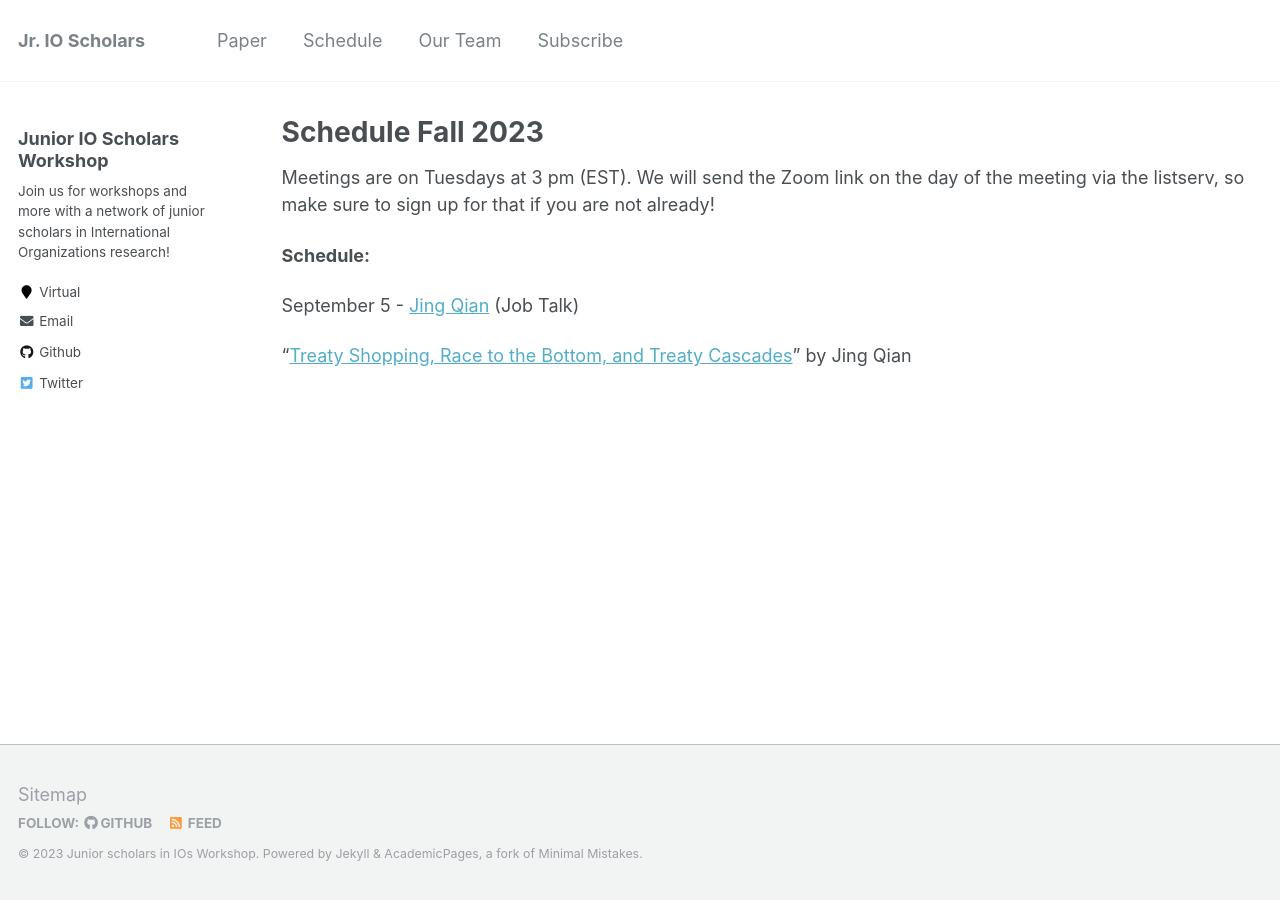
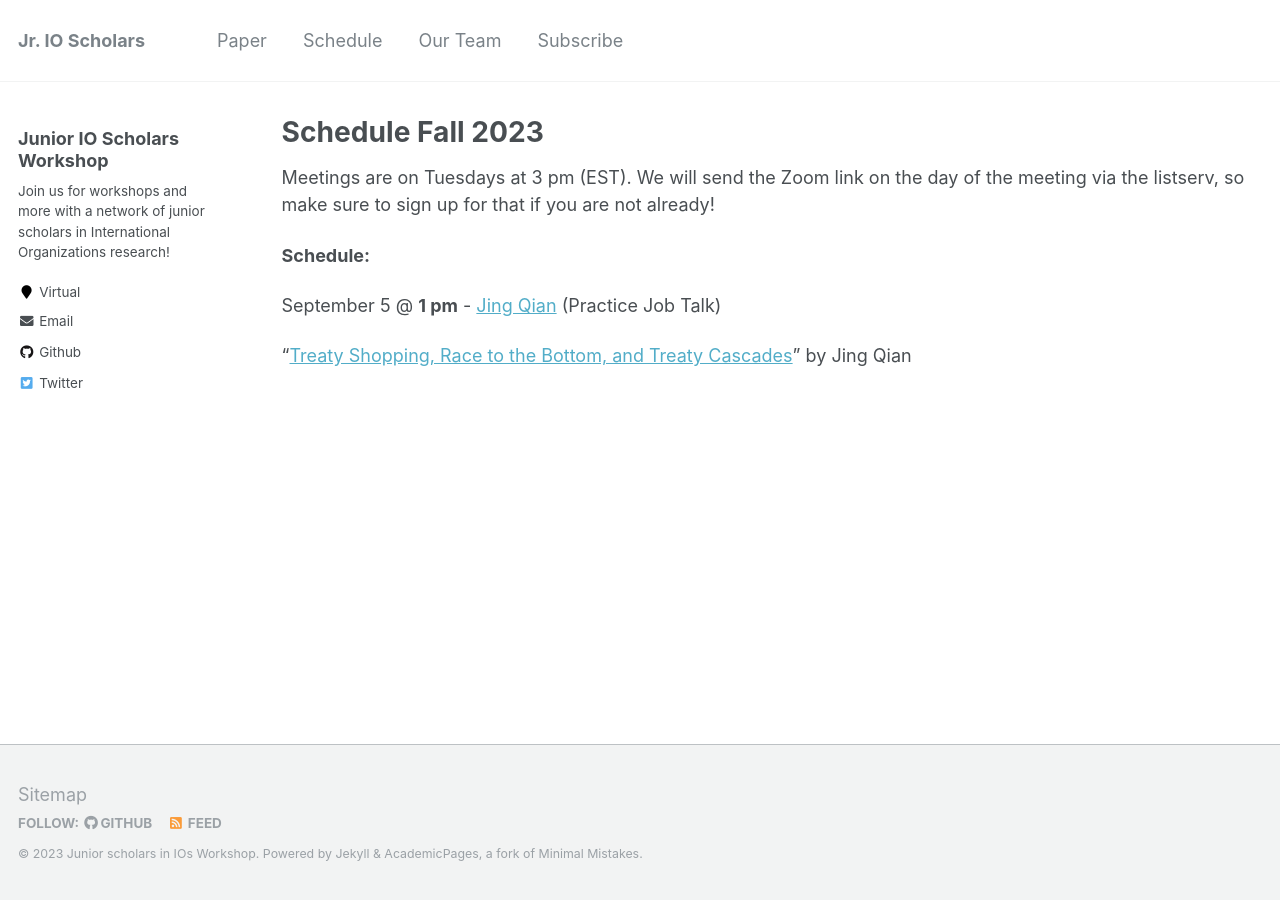
Before and after one commit to IO-workshop/IO-workshop.github.io, a Jekyll site: the page built from _pages/schedule.md, in a window 1280 px wide. Built offline with Jekyll 4.4.1, drawn with Linux system fonts in a browser that asks for light colours.

Commit message:
Update schedule.md
make adjustments to the time

```diff
--- a/_pages/schedule.md
+++ b/_pages/schedule.md
@@ -8,7 +8,7 @@ Meetings are on Tuesdays at 3 pm (EST). We will send the Zoom link on the day of
 
 **Schedule:**
 
-September 5 - [Jing Qian](https://jingqian.org/) (Job Talk)
+September 5 @ **1 pm** - [Jing Qian](https://jingqian.org/) (Practice Job Talk)
 
 "[Treaty Shopping, Race to the Bottom, and Treaty Cascades](https://io-workshop.github.io/files/Qian_BTT Cascade_Junior IO 2023.pdf)" by Jing Qian
 &nbsp;
```
